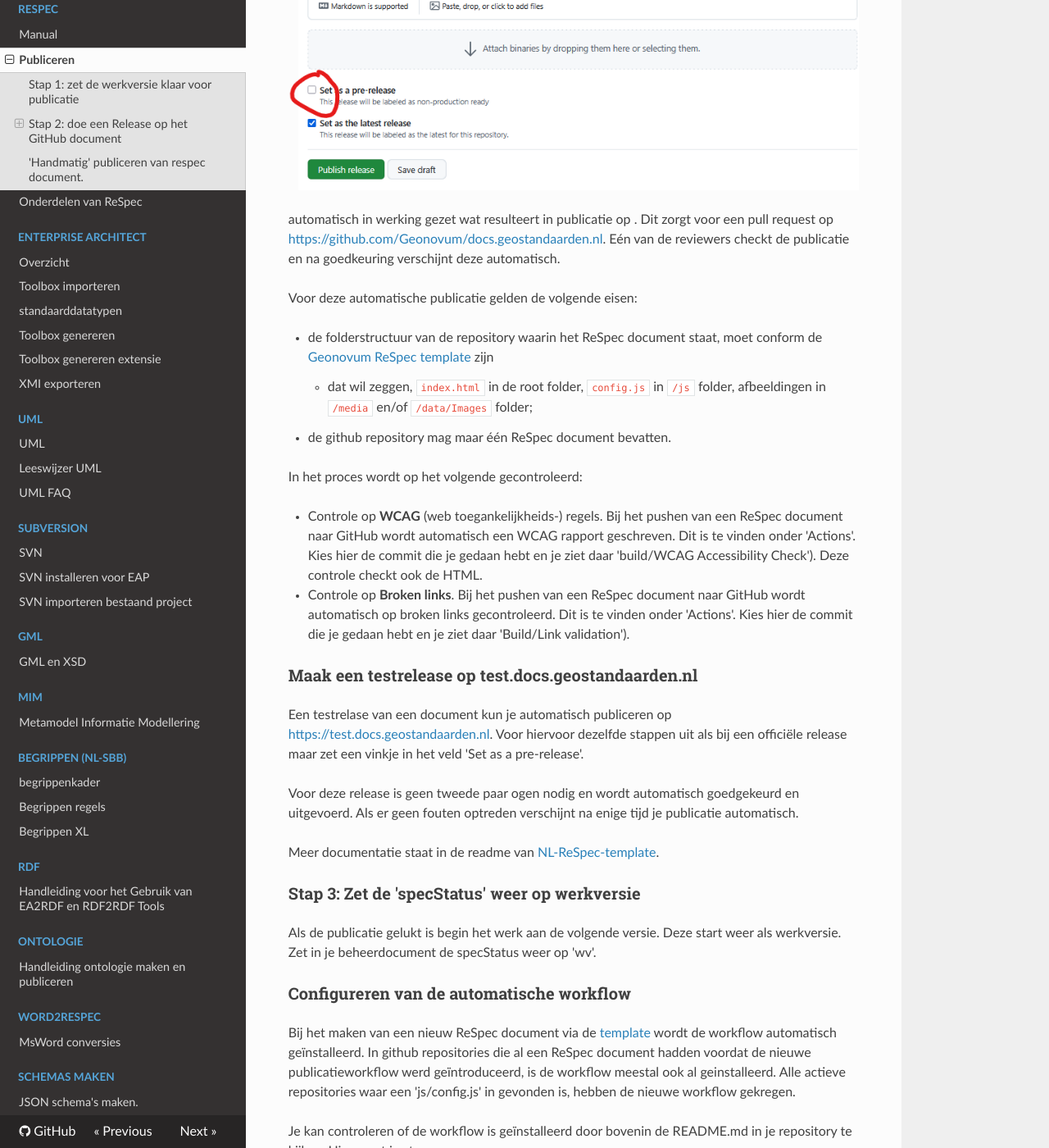
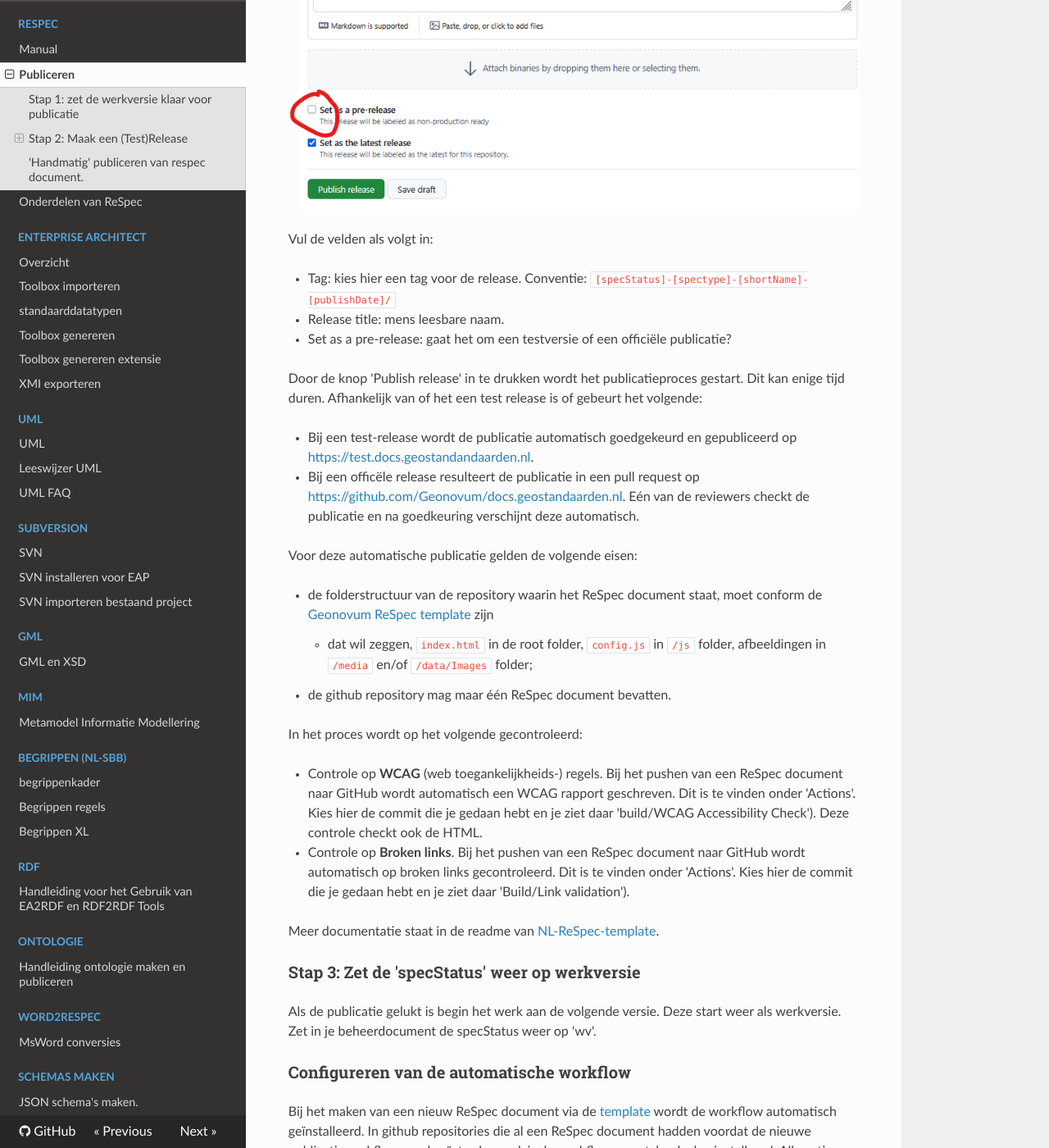
Before and after one commit to Geonovum/handleiding-tooling, an MkDocs documentation site: the page built from docs/ReSpec/ReSpec-publiceren.md, in a window 1280 px wide and 1400 px high, scrolled down 1723 px. Shown: the whole window at 82% size. Built offline with MkDocs 1.6.1, drawn with Linux system fonts in a browser that asks for light colours; nearby versions of some CDN libraries; some of the changed text lies outside the part shown.

Commit message:
Update ReSpec-publiceren.md

```diff
--- a/docs/ReSpec/ReSpec-publiceren.md
+++ b/docs/ReSpec/ReSpec-publiceren.md
@@ -6,7 +6,7 @@
 
 1. Zet de werkversie klaar voor publicatie door in config.js de  velden `publishDate`, `specStatus`, 'previousMaturity` en `previousPublishDate` in te vullen. Zorg ook dat de automatische controle geen fouten meer geeft.
 2. Door in het GitHub repository op 'Draft a new Release' te drukken wordt het publicatieproces
-   automatisch in werking gezet wat resulteert in publicatie op <docs.geostandaarden.nl>, of als je het vinkje 'set as a pre-release` zet op <test.docs.geostandaarden.nl>. Dit
+   automatisch in werking gezet wat resulteert in publicatie op <https://docs.geostandaarden.nl>, of als je het vinkje 'set as a pre-release` zet op <https://test.docs.geostandaarden.nl>. Dit
    zorgt voor een pull request op <https://github.com/Geonovum/docs.geostandaarden.nl>. Een pre-release wordt automatisch goedgekeurd. Een officiële release moet goedgekeurd worden door een reviewer.
 3. Als de release gelukt is begint het proces weer van voor af aan en zet je in de werkversie
    de specStatus weer op `wv`. Ook laat je `previousMaturity`en `previousPublishDate` verwijzen naar
@@ -32,15 +32,22 @@
 
 **Noot:** Automatisch publiceren werkt alleen wanneer er , conform de [werkwijze](./index.md#respec-via-markdown), één ReSpec document een repository staat. Als er meerdere Respec documenten in een repository staan kun je [handmatig publiceren](#handmatig-publiceren-van-respec-document).
 
-## Stap 2: doe een Release op het GitHub document
+## Stap 2: Maak een (Test)Release
 
-Door in het GitHub repository op 'Draft a new Release' te drukken wordt het publicatieproces verschijnt het volgende scherm.
+Via het knopje 'Draft a new Release' start je het publicatieproces. Er verschijnt het volgende scherm:
 
 ![Release a Document](media/ReleaseADocument.png)
 
-automatisch in werking gezet wat resulteert in publicatie op <docs.geostandaarden.nl>. Dit
-zorgt voor een pull request op <https://github.com/Geonovum/docs.geostandaarden.nl>.
-Eén van de reviewers checkt de publicatie en na goedkeuring verschijnt deze automatisch.
+Vul de velden als volgt in:
+
+- Tag: kies hier een tag voor de release. Conventie: `[specStatus]-[spectype]-[shortName]-[publishDate]/`
+- Release title: mens leesbare naam.
+- Set as a pre-release: gaat het om een testversie of een officiële publicatie?
+
+Door de knop 'Publish release' in te drukken wordt het publicatieproces gestart. Dit kan enige tijd duren. Afhankelijk van of het een test release is of gebeurt het volgende:
+
+- Bij een test-release wordt de publicatie automatisch goedgekeurd  en gepubliceerd op <https://test.docs.geostandandaarden.nl>.
+- Bij een officële release resulteert de publicatie in een pull request op <https://github.com/Geonovum/docs.geostandaarden.nl>. Eén van de reviewers checkt de publicatie en na goedkeuring verschijnt deze automatisch.
 
 Voor deze automatische publicatie gelden de volgende eisen:
 
@@ -58,14 +65,6 @@
   GitHub wordt automatisch op broken links gecontroleerd. Dit is te vinden onder
   'Actions'. Kies hier de commit die je gedaan hebt en je ziet daar
   'Build/Link validation').
-
-### Maak een testrelease op test.docs.geostandaarden.nl
-
-Een testrelase van een document kun je automatisch publiceren op <https://test.docs.geostandaarden.nl>. Voor hiervoor dezelfde stappen uit als bij een
-officiële release maar zet een vinkje in het veld 'Set as a pre-release'.
-
-Voor deze release is geen tweede paar ogen nodig en wordt automatisch goedgekeurd en uitgevoerd. Als er geen fouten optreden verschijnt na enige tijd  je publicatie automatisch.
-
 
 
 Meer documentatie staat in de readme van [NL-ReSpec-template](https://github.com/Geonovum/NL-ReSpec-template?tab=readme-ov-file#automatische-checks-en-build).
```
